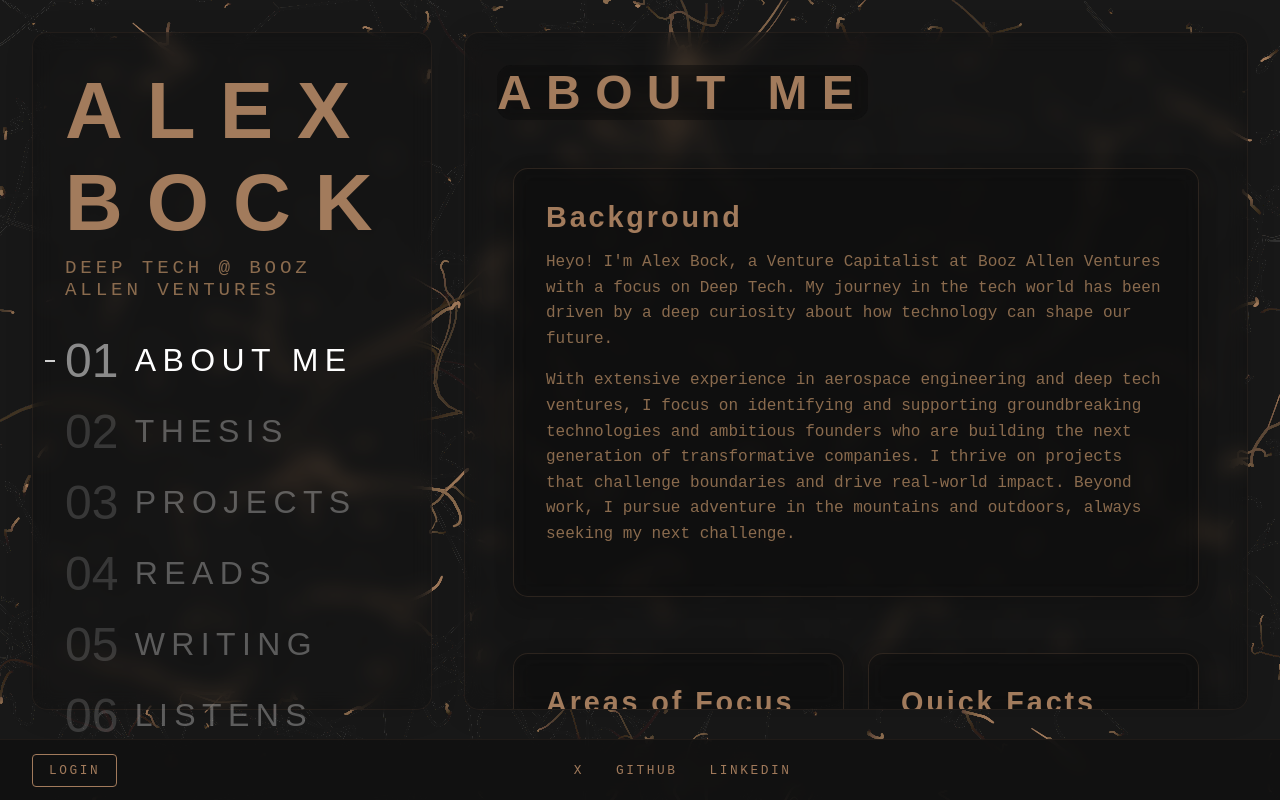
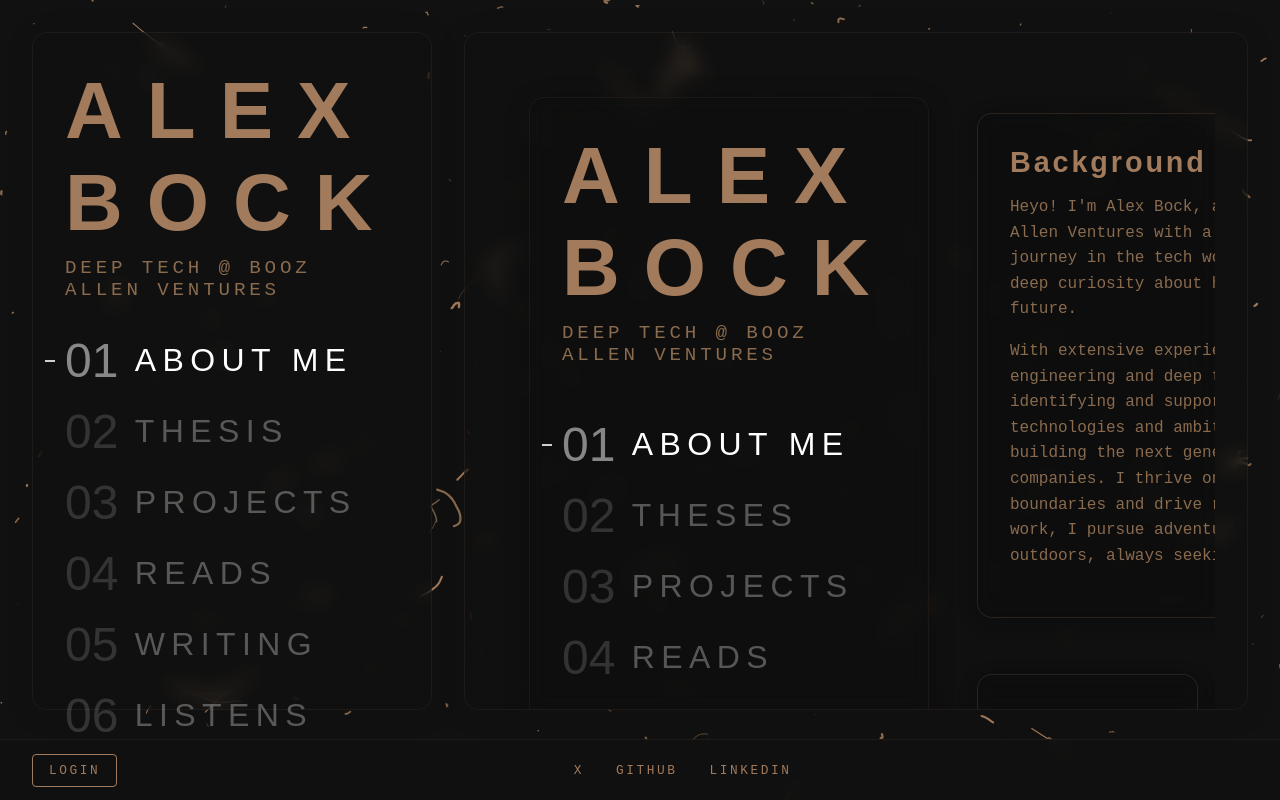
Before and after one commit to bockengineering/AB_site, a React (Create React App) app in the folder client/: page /about in a window 1280 px wide. Built offline with nearby package versions, Linux system fonts and the light colour scheme; a web font is replaced by a local one.

Commit message:
Added some formatting fixes

```diff
--- a/client/src/components/ParticleBackground.js
+++ b/client/src/components/ParticleBackground.js
@@ -69,7 +69,7 @@
     function animate() {
       if (!canvas || !ctx) return;
 
-      ctx.fillStyle = 'rgba(17, 17, 17, 0.02)';
+      ctx.fillStyle = 'rgba(17, 17, 17, 1)';
       ctx.fillRect(0, 0, canvas.width, canvas.height);
 
       ctx.lineCap = ctx.lineJoin = 'round';
--- a/client/src/pages/AboutMe.js
+++ b/client/src/pages/AboutMe.js
@@ -1,9 +1,21 @@
 import React from 'react';
+import { Link } from 'react-router-dom';
 
 const AboutMe = () => {
   return (
-    <>
-      <h2 className="section-header">About Me</h2>
+    <div className="container">
+      <div className="left-side">
+        <h1 className="name">ALEX<br />BOCK</h1>
+        <p className="job-title">DEEP TECH @ BOOZ ALLEN VENTURES</p>
+        <ul className="menu">
+          <li><Link to="/" className="menu-link active"><span className="menu-number">01</span>ABOUT ME</Link></li>
+          <li><Link to="/theses" className="menu-link"><span className="menu-number">02</span>THESES</Link></li>
+          <li><Link to="/projects" className="menu-link"><span className="menu-number">03</span>PROJECTS</Link></li>
+          <li><Link to="/reads" className="menu-link"><span className="menu-number">04</span>READS</Link></li>
+          <li><Link to="/writing" className="menu-link"><span className="menu-number">05</span>WRITING</Link></li>
+          <li><Link to="/listens" className="menu-link"><span className="menu-number">06</span>LISTENS</Link></li>
+        </ul>
+      </div>
       <div className="content-section">
         <div className="content-item full-width">
           <h3 className="listen-title">Background</h3>
@@ -58,7 +70,7 @@
           </div>
         </div>
       </div>
-    </>
+    </div>
   );
 };
 
--- a/client/src/styles/main.css
+++ b/client/src/styles/main.css
@@ -826,3 +826,13 @@
   overflow: hidden;
   margin-top: 1rem;
 }
+
+/* Find and remove or modify any box-related styles for the right-side titles */
+.right-side h2 {
+  /* Remove any background, border, padding, or box-shadow properties */
+  color: #A27B5C;
+  font-size: 2.5rem;
+  margin: 0 0 2rem 0;
+  letter-spacing: 0.2em;
+  text-transform: uppercase;
+}
```
